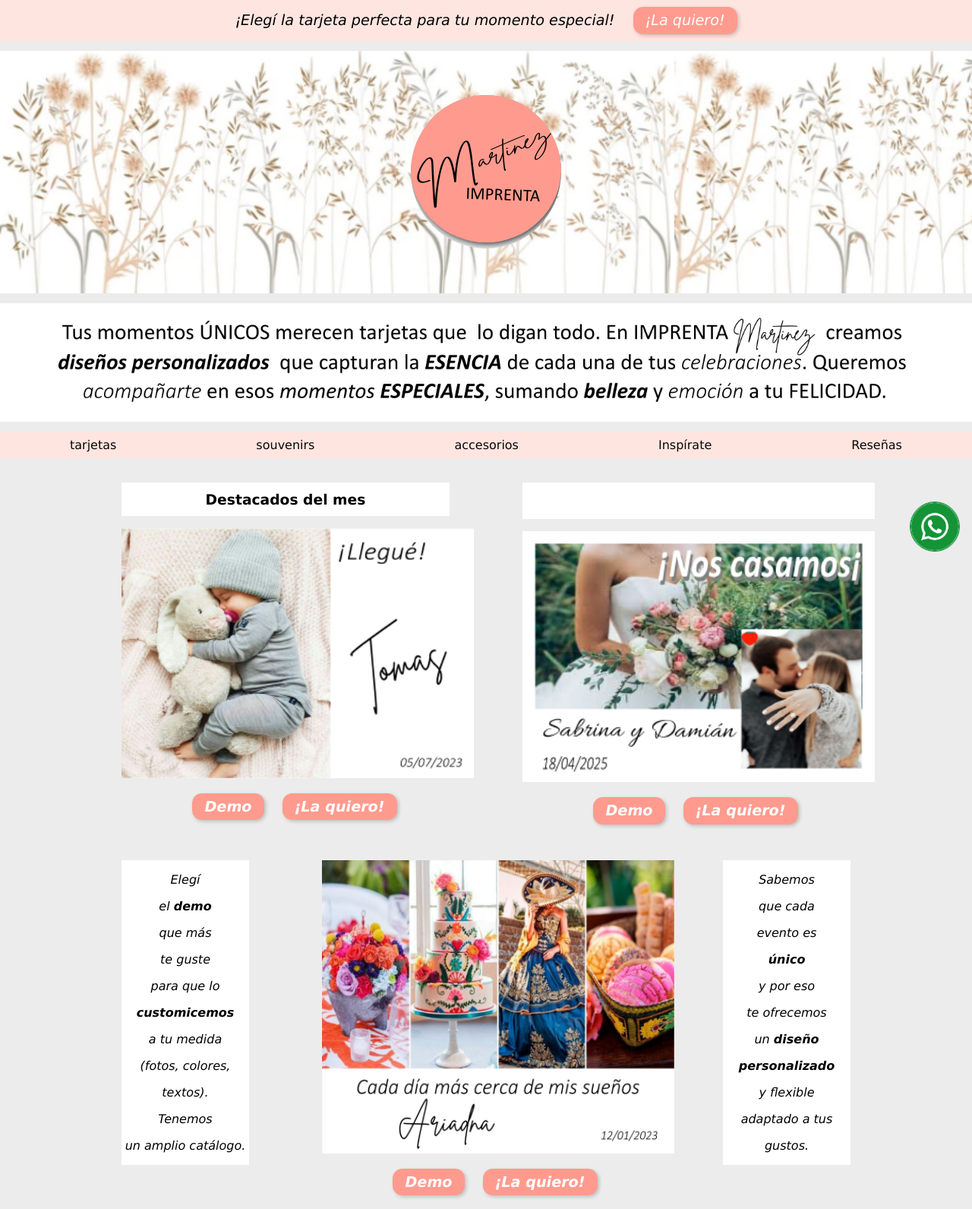
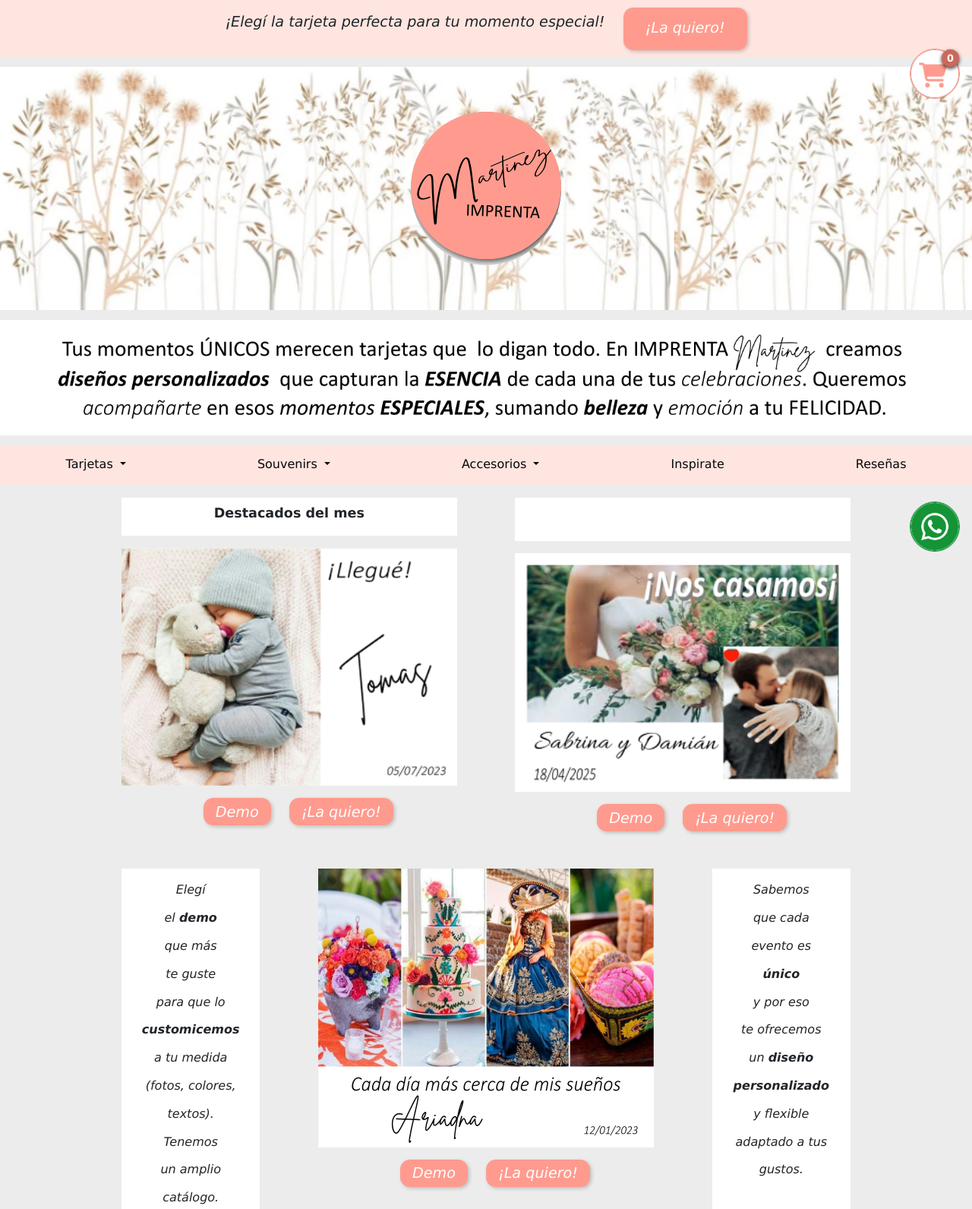
Before and after one commit to roxyB22/imprenta-martinez, a plain HTML site: page index.html in a window 1280 px wide. Shown: the top 1591 px of the page at 76% size. Drawn offline with nearby package versions, Linux system fonts and the light colour scheme.

Commit message:
agregado fallido de bootstrap

```diff
--- a/assets/CSS/styles.css
+++ b/assets/CSS/styles.css
@@ -5,9 +5,16 @@
     padding: 0;
     font-family: Verdana, Geneva, Tahoma, sans-serif;
     box-sizing: border-box;
+
 }
+body{
+    background-color: #ecececff;
+}
+/*header*/
+#encabezado{
+margin-bottom: 0;
 
-/*header*/
+}
 /*barra superior call to action (CTA)*/
 .call-to-action{
     display: flex;
@@ -72,7 +79,7 @@
 
 /*texto intro*/
 .intro-text{
-    background-color: #ffffffff;
+    background-color: #ffffff;
     margin-top: 0.8em;
     padding: 0.5em 4em 0em 4em;
 }
@@ -81,23 +88,34 @@
 }
 
 /*navbar*/
-.navbar1{
+#navbar1{
     margin-top: .8em;
+    margin-bottom: 0.8em;
+    padding-top: 0;
+    padding-bottom: 0;
+
+
 }
-.nav-horizontal{
+#contenedor-navbar1{
+    padding: 0;
+}
+#navbarra-horizontal{
     display: flex; /*hace que los items queden horizontales*/
+    width: 100%;
     background-color: #ffe5e0ff;
     list-style-type: none;/*saca las viñetas*/
     justify-content: space-around;
-    margin-bottom: 0.5em;
+    margin-bottom: 100px;
 }
-.nav-horizontal li{
+
+
+#navbarra-horizontal li{
     background-color: #ffe5e0ff;
-    margin: 0.5em 0em 0.5em 0em;/*top right bottom left*/
+    margin: 0.3em 0em 0.5em 0em;/*top right bottom left*/
     margin-left: 2.5em;
     margin-right: 2.5em;
 }
-.nav-horizontal li a{
+#navbarra-horizontal li a{
     text-decoration: none;
     color: #080808;
     background-color: #ffe5e0ff;
@@ -105,76 +123,92 @@
 
 /*main*/
 
-/*row 1*/
 .destacados{
     display: grid;
+    height: 90em;
     grid-template-columns: repeat(4,4fr);
-    grid-template-rows: repeat(9,1fr);
-    margin: 2em 10em 1em 10em;
-    column-gap: 6em;
+    grid-template-rows: repeat(6,1fr);
+    margin: 1em 10em 1em 10em;
+    column-gap: 6vw;
+    row-gap: 2vw;
+
 }
+/*row 1*/
 .card-one{
     grid-column: 1/3;
-    grid-row: 1/4;
+    grid-row: 1/3;
     background-color: #ecececff;
     /*border: 2px solid #f19488; para visualizar mejor*/
     display: flex;
     flex-direction: column;
+
 }
-.destacados-title{
+.destacados-titulo{
     display: flex;
     background-color: #ffffff;
     justify-content: center;
     align-items: center;
     margin-bottom: 1em;
+
+
 }
-.destacados-title h3{
+.destacados-titulo h5{
     background-color: #ffffff;
     padding-top: .6em;
     padding-bottom: .6em;
+    font-weight: bold;
+    font-size: 1.1rem ;
 }
 .card-one-image img{
-    width: 29em;
+    width: 100%;
+
     margin-bottom: 1em;
 }
 .card-btn{
     display: flex;
     justify-content: center;
-    margin-bottom: 1em;
+   flex-wrap: wrap;
 }
 .card-two{
     grid-column: 3/5;
-    grid-row: 1/4;
+    grid-row: 1/3;
     background-color: #ecececff;
      /*border: 2px solid #f19488; para visualizar mejor*/
     display: flex;
     flex-direction: column;
+
 }
 .destacados-blank{
-    width: 29em;
-    height: 3em;
+    width: 100%;
+    height: 3.6em;
     background-color: #ffffff;
+
     margin-bottom: 1em;
+
 }
 .card-two-image{
     margin-bottom: 1em;
 }
 .card-two-image img{
-    width: 29em;
+    width: 100%;
+
 }
 /*row 2*/
 .card-three{
     grid-column: 1/2;
-    grid-row: 4/7;
+    grid-row: 3/5;
     background-color: #ffffff;
      /*border: 2px solid #f19488; para visualizar mejor*/
     padding-top: 1em;
-    margin-bottom: 6em;
+
+
+
 }
 .card-three p{
     background-color: #ffffff;
     text-align: center;
-    padding-bottom: 1em;
+    font-size: 1em;
+    margin-bottom: 0.8em;
     font-style: italic;
 }
 .card-three p strong{
@@ -182,25 +216,25 @@
 }
 .card-four{
     grid-column: 2/4;
-    grid-row: 4/7;
-     /*border: 2px solid #f19488; para visualizar mejor*/
+    grid-row: 3/5;
+    /* border: 2px solid #f19488; para visualizar mejor*/
 }
 .card-four-image img{
-    width: 29em;
+    width: 100%;
     margin-bottom: 1em;
 }
 .card-five{
     grid-column: 4/5;
-    grid-row: 4/7;
+    grid-row: 3/5;
      /*border: 2px solid #f19488; para visualizar mejor*/
     background-color: #ffffff;
     padding-top: 1em;
-    margin-bottom: 6em;
+    margin-bottom: 0em;
 }
 .card-five p{
     background-color: #ffffff;
     text-align: center;
-    padding-bottom: 1em;
+    margin-bottom: 0.8em;
     font-style: italic;
 }
 .card-five p strong{
@@ -209,20 +243,20 @@
 /*row 3*/
 .card-six{
     grid-column: 1/3;
-    grid-row: 7/10;
+    grid-row: 5/7;
     /*border: 2px solid #f19488; para visualizar mejor*/
 }
 .card-six-image img{
-    width: 29em;
+    width: 100%;
     margin-bottom: 1em;
 }
 .card-seven{
     grid-column: 3/5;
-    grid-row: 7/10;
+    grid-row: 5/7;
      /*border: 2px solid #f19488; para visualizar mejor*/
 }
 .card-seven-image img{
-    width: 29em;
+    width: 100%;
     margin-bottom: 1em;
 }
 
@@ -292,6 +326,41 @@ footer{
 .btn-icon:hover i{
     color: #080808;
 }
+.shopping-cart{
+    display: flex;
+    position: fixed;
+    top: 4em;
+    right: 1em;
+    border: 1px solid #f19488;
+    border-radius: 50%;
+    justify-content: center;
+    align-items: center;
+}
+.shopping-cart img{
+    width: 4em;
+    height: 4em;
+    border: 1px solid #f19488;
+    border-radius: 40px;
+}
+.cart-counter{
+    position: absolute;
+    top: 0;
+    right: 0;
+    display: flex;
+    margin-left: -1em;
+    background-color: #ca695c;
+    color: #ffffff;
+    border-radius: 50%;
+    width: 1.8em;
+    height: 1.8em;
+    align-items: center;
+    justify-content: center;
+    font-size: 0.8em;
+    font-weight: bold;
+    box-shadow: 0 2px 5px rgba(0.2, 0.2, 0.2, 0.8);  /* desplazamiento vertical hacia abajo, desp horiz derecha, blur, color+transparencia)*/
+}
+
+
 .whatsapp-icon{
     display: flex;
     color: #ffffff;
@@ -333,8 +402,29 @@ blockquote{
         column-gap: 0.5em;
         flex-direction: column-reverse;
     }
+
+        .destacados {
+            grid-template-columns: repeat(2, 1fr); /* Dos columnas iguales */
+            grid-template-rows: auto; /* Ajusta las filas según el contenido */
+        }
+
+        .card-three {
+            grid-column: 1 / 3; /* Ocupa la primera columna */
+            grid-row: 3; /* En la primera fila */
+        }
+
+        .card-five {
+            grid-column: 4/ 5; /* Ocupa la segunda columna */
+            grid-row: 3; /* En la misma fila que card-three */
+        }
+
+        .card-four {
+            grid-column: 1 / 4; /* Ocupa ambas columnas */
+            grid-row: 5; /* En la fila de abajo */
+        }
+
 }
-@media (max-width: 768px){
+@media (max-width: 800px){
 .logo-overlay img{
     max-width: 150px;
 }
@@ -344,6 +434,7 @@ blockquote{
 .destacados{
     grid-template-columns: 1fr;
     grid-template-rows: auto;
+    height: auto;
 }
 .card-one, .card-two, .card-three, .card-four, .card-five,
     .card-six, .card-seven {
--- a/index.html
+++ b/index.html
@@ -20,6 +20,8 @@
 <!--Google Fonts-->
 <link rel="preconnect" href="https://fonts.googleapis.com">
 
+<!--Bootrstrap-->
+<link href="https://cdn.jsdelivr.net/npm/bootstrap@5.3.3/dist/css/bootstrap.min.css" rel="stylesheet" integrity="sha384-QWTKZyjpPEjISv5WaRU9OFeRpok6YctnYmDr5pNlyT2bRjXh0JMhjY6hW+ALEwIH" crossorigin="anonymous">
 
 <!--CSS only-->
     <link rel="stylesheet" href="./assets/CSS/styles.css">
@@ -27,7 +29,7 @@
 <script src="https://kit.fontawesome.com/5a819552f9.js" crossorigin="anonymous"></script>
 </head>
 <body>
-<header>
+    <header id="encabezado">
     <!--barra superior horizontal call to action-->
     <div class="call-to-action">
         <div class="CTA-text">
@@ -36,7 +38,6 @@
         <div class="CTA-btn">
             <a href="./contacto.html" class="btn">¡La quiero!</a>
         </div>
-
     </div>
     <!--banner con logo-->
     <div class="banner-container">
@@ -51,16 +52,55 @@
     <div class="intro-text">
         <img src="./assets/IMG/intro martinez.png" >
     </div>
+<!--barra navegacion-->
+    <nav id="navbar1" class="navbar navbar-expand-lg bg-body-tertiary">
+        <div id="contenedor-navbar1" class="container-fluid">
 
-    <!--barra de navegación-->
-    <nav class="navbar1">
-        <ul class="nav-horizontal">
-            <li><a href="./tarjetas.html">tarjetas</a></li>
-            <li><a href="./souvenirs.html">souvenirs</a></li>
-            <li><a href="./accesorios.html">accesorios</a></li>
-            <li><a href="./inspirate.html">Inspírate</a></li>
-            <li><a href="./resenias.html">Reseñas</a></li>
+          <button class="navbar-toggler" type="button" data-bs-toggle="collapse" data-bs-target="#navbarSupportedContent" aria-controls="navbarSupportedContent" aria-expanded="false" aria-label="Toggle navigation">
+            <span class="navbar-toggler-icon"></span>
+          </button>
+          <div class="collapse navbar-collapse" id="navbarSupportedContent">
+            <ul id="navbarra-horizontal"  class="navbar-nav me-auto mb-2 mb-lg-0">
+                <li class="nav-item dropdown">
+                    <a class="nav-link dropdown-toggle" href="#" role="button" data-bs-toggle="dropdown" aria-expanded="false">
+                      Tarjetas
+                    </a>
+                    <ul class="dropdown-menu">
+                      <li><a class="dropdown-item" href="#">Casamientos</a></li>
+                      <li><a class="dropdown-item" href="#">Milestones</a></li>
+                      <li><a class="dropdown-item" href="#">Infantiles</a></li>
                     </ul>
+                  </li>
+                  <li class="nav-item dropdown">
+                    <a class="nav-link dropdown-toggle" href="#" role="button" data-bs-toggle="dropdown" aria-expanded="false">
+                      Souvenirs
+                    </a>
+                    <ul class="dropdown-menu">
+                        <li><a class="dropdown-item" href="#">Casamientos</a></li>
+                        <li><a class="dropdown-item" href="#">Milestones</a></li>
+                        <li><a class="dropdown-item" href="#">Infantiles</a></li>
+                    </ul>
+                  </li>
+              <li class="nav-item dropdown">
+                <a class="nav-link dropdown-toggle" href="#" role="button" data-bs-toggle="dropdown" aria-expanded="false">
+                  Accesorios
+                </a>
+                <ul class="dropdown-menu">
+                  <li><a class="dropdown-item" href="#">Marcos</a></li>
+                  <li><a class="dropdown-item" href="#">Libros de firmas</a></li>
+
+                </ul>
+              </li>
+              <li class="nav-item">
+                <a class="nav-link" href="#">Inspirate</a>
+              </li>
+              <li class="nav-item">
+                <a class="nav-link" href="#">Reseñas</a>
+              </li>
+            </ul>
+
+          </div>
+        </div>
       </nav>
     </header>
 
@@ -68,8 +108,8 @@
         <section class="destacados">
        <!--row 1-->
         <div class="card-one">
-            <div class="destacados-title">
-                <h3>Destacados del mes</h3>
+            <div class="destacados-titulo">
+                <h5>Destacados del mes</h5>
             </div>
             <div class="card-one-image">
                 <img src="./assets/IMG/tarjeta nacimiento.png" alt="muestra de tarjeta para nacimientos">
@@ -102,7 +142,8 @@
             <p>(fotos, colores,</p>
             <p>textos).</p>
             <p>Tenemos</p>
-            <p>un amplio catálogo.</p>
+            <p>un amplio</p>
+            <p>catálogo.</p>
         </div>
         <div class="card-four">
             <div class="card-four-image">
@@ -161,7 +202,7 @@
         <ul class="iconos-redes">
             <li>
                 <div class="btn-icon">
-                   <a href="https://www.youtube.com/watch?v=W_GvTQq44Lc" target="_blank"><i class="fa-brands fa-youtube icon"></a></i>
+                   <a href="https://www.youtube.com/watch?v=W_GvTQq44Lc" target="_blank"><i class="fa-brands fa-youtube icon"></i></a>
                 </div>
             </li>
             <li>
@@ -178,27 +219,23 @@
     </div>
     </footer>
 
+<!--icono carrito de compras fixed-->
+<a href="" class="shopping-cart" target="_blank" title="Carrito de compras">
+    <img src="./assets/IMG/shopping cart icon.png" alt="Carrito de compras">
+    <span class="cart-counter">0</span>
+</a>
+
+
 <!--icono whatsapp fixed-->
 <a href="" class="whatsapp-icon" target="_blank" title="Contáctanos por Whatsapp">
     <img src="./assets/IMG/whatsapp icon.png" alt="icono de whatsapp">
 </a>
 
+
 <!--quote y blockquote-->
 <div class="footer-quote">"No tengo ningún talento especial. Sólo soy apasionadamente curioso." -Albert Einstein-
 </div>
 <blockquote>Created by Roxy-B 2024 -</blockquote>
-
+<script src="https://cdn.jsdelivr.net/npm/bootstrap@5.3.3/dist/js/bootstrap.bundle.min.js" integrity="sha384-YvpcrYf0tY3lHB60NNkmXc5s9fDVZLESaAA55NDzOxhy9GkcIdslK1eN7N6jIeHz" crossorigin="anonymous"></script>
 </body>
 </html>
-
-
-
-           <!--
-        <article class="destacado-row">
-            <div class="card card-five">
-|               <img src="./assets/IMG/tarjeta quince.png" alt="muestra de tarjeta de quince años">
-            </div>
-            <div class="card card-six">
-                <img src="./assets/IMG/tarjeta niños.png" alt="muestra de tarjeta para niños">
-            </div>
-        </article>-->
```
Also changed, not shown: assets/IMG/shopping cart icon.png (added), assets/IMG/tarjeta infantil.png, assets/IMG/tarjeta niños.png (deleted). Lines whose indentation alone changed are shown as unchanged.
